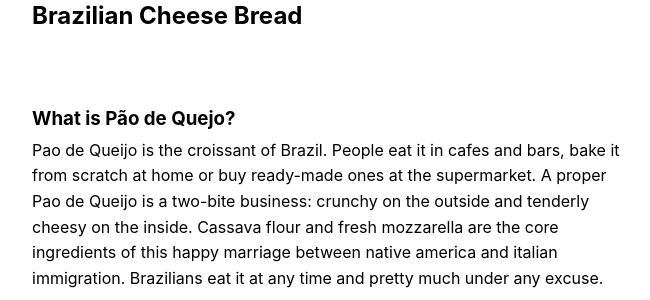
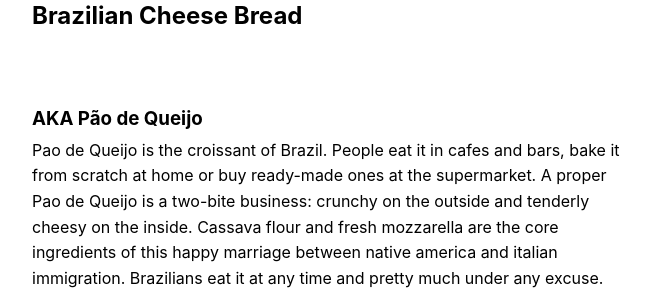
Before and after one commit to peduarte/dona-rita, a Jekyll site: the page built from index.html, in a window 1280 px wide. Shown: the part 276-576 px from the top of the page, without its empty margins (28-678 px from the left). Built offline with Jekyll 4.4.1, drawn with Linux system fonts in a browser that asks for light colours.

Commit message:
✨ Make title of sections dynamic (from data)

```diff
--- a/_data/what.json
+++ b/_data/what.json
@@ -1,3 +1,4 @@
 {
+	"title": "AKA Pão de Queijo",
 	"text": "Pao de Queijo is the croissant of Brazil. People eat it in cafes and bars, bake it from scratch at home or buy ready-made ones at the supermarket. A proper Pao de Queijo is a two-bite business: crunchy on the outside and tenderly cheesy on the inside. Cassava flour and fresh mozzarella are the core ingredients of this happy marriage between native america and italian immigration. Brazilians eat it at any time and pretty much under any excuse."
 }
--- a/_data/who.json
+++ b/_data/who.json
@@ -1,3 +1,4 @@
 {
+	"title": "Who is Rita?",
 	"text": "When Rita left Brazil, her children kept begging for some good old Pao de Queijo. With none to be found in Norwich, her only option was to bake it from scratch to satisfy her poor homesick family. She’s spent the last 15 years perfecting a secret recipe that leaves anyone dribbling - and now her son Pedro is ready to share his mum’s love with the world."
 }
--- a/_includes/what.liquid
+++ b/_includes/what.liquid
@@ -1,4 +1,4 @@
 <div class="Intro Copy">
-	<h3>What is Pão de Quejo?</h3>
+	<h3>{{ site.data.what.title }}</h3>
 	<p>{{ site.data.what.text }}</p>
 </div>
--- a/_includes/who.liquid
+++ b/_includes/who.liquid
@@ -1,4 +1,4 @@
 <div class="Who Copy">
-	<h3>Who is Rita?</h3>
+	<h3>{{ site.data.who.title }}</h3>
 	<p>{{ site.data.who.text }}</p>
 </div>
```
